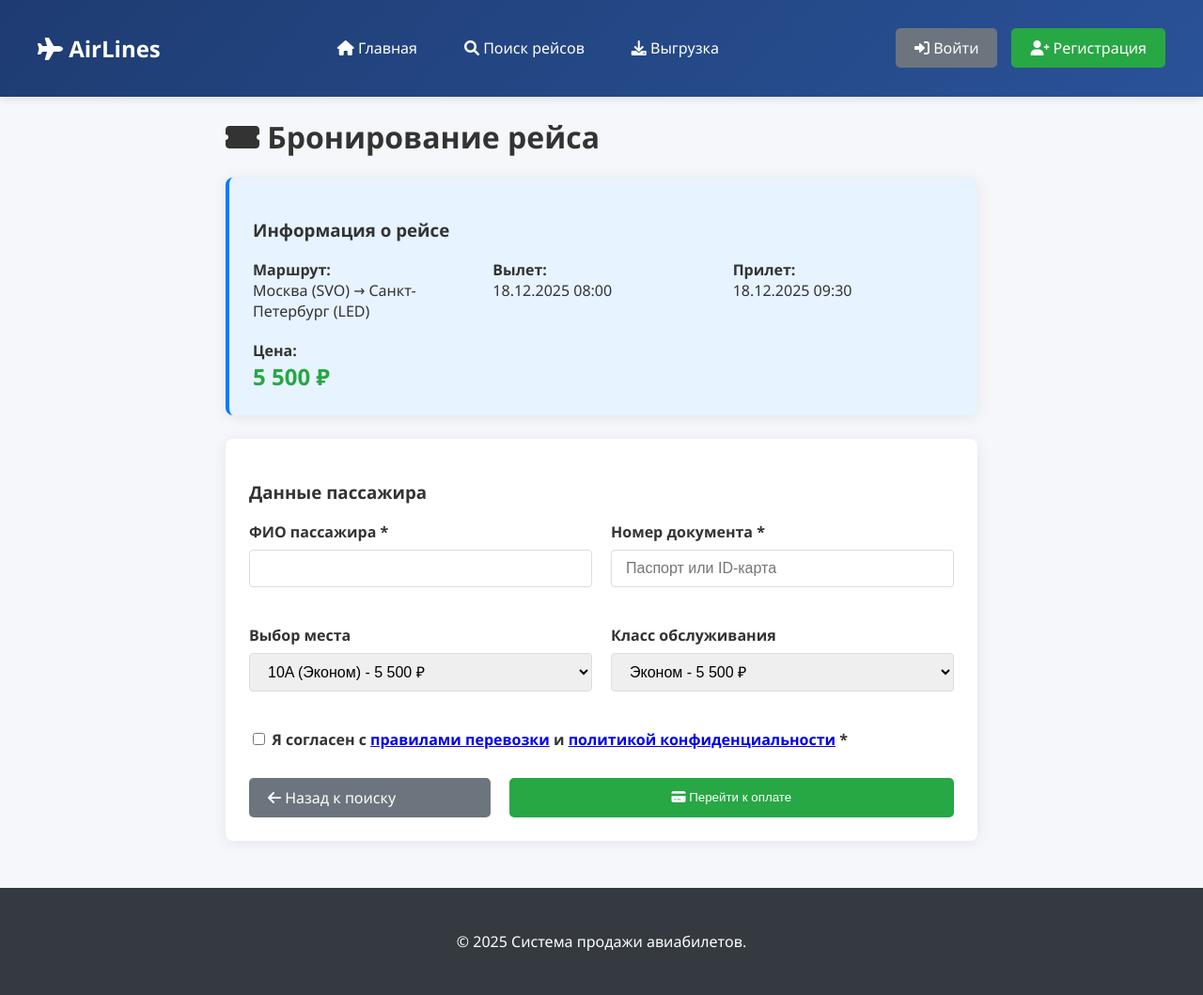
After one commit to McLaren95/airline-tickets-system, a Django app: template templates/book_flight.html in a window 1280 px wide. The commit adds this page. Shown: the whole page at 94% size. Run offline with Django 3.2, Linux system fonts and the light colour scheme; the template is opened without the code that fills it, so the values that code supplies are empty.

Commit message:
Небольшая доработка фронтенда

```diff
--- a/templates/base.html
+++ b/templates/base.html
@@ -12,7 +12,7 @@
     <nav class="navbar">
         <div class="container">
             <div class="logo">
-                <h2><i class="fas fa-plane"></i> SkyTickets</h2>
+                <h2><i class="fas fa-plane"></i> AirLines</h2>
             </div>
 
             <div class="nav-links">
@@ -63,8 +63,7 @@
 
     <footer class="footer">
         <div class="container">
-            <p>© 2025 Система продажи авиабилетов. Курсовой проект.</p>
-            <p>Разработано на Django + PostgreSQL</p>
+            <p>© 2025 Система продажи авиабилетов.</p>
         </div>
     </footer>
 
--- /dev/null
+++ b/templates/book_flight.html
@@ -0,0 +1,128 @@
+{% extends 'base.html' %}
+{% load static %}
+
+{% block title %}Бронирование рейса - AirLines{% endblock %}
+
+{% block content %}
+<div class="booking-container">
+    <h1><i class="fas fa-ticket-alt"></i> Бронирование рейса</h1>
+
+    <div class="card" style="background: #e7f3ff; border-left: 4px solid #007bff;">
+        <h3>Информация о рейсе</h3>
+        <div style="display: grid; grid-template-columns: repeat(auto-fit, minmax(200px, 1fr)); gap: 20px; margin-top: 15px;">
+            <div>
+                <strong>Маршрут:</strong><br>
+                Москва (SVO) → Санкт-Петербург (LED)
+            </div>
+            <div>
+                <strong>Вылет:</strong><br>
+                18.12.2025 08:00
+            </div>
+            <div>
+                <strong>Прилет:</strong><br>
+                18.12.2025 09:30
+            </div>
+            <div>
+                <strong>Цена:</strong><br>
+                <span style="font-size: 1.5rem; color: #28a745; font-weight: bold;">5 500 ₽</span>
+            </div>
+        </div>
+    </div>
+
+    <div class="card">
+        <h3>Данные пассажира</h3>
+        <form method="post">
+            {% csrf_token %}
+
+            <div class="form-row">
+                <div class="form-group">
+                    <label for="passenger_name">ФИО пассажира *</label>
+                    <input type="text" id="passenger_name" name="passenger_name" class="form-control"
+                           value="{{ user.get_full_name|default:'' }}" required>
+                </div>
+
+                <div class="form-group">
+                    <label for="passenger_id">Номер документа *</label>
+                    <input type="text" id="passenger_id" name="passenger_id" class="form-control"
+                           placeholder="Паспорт или ID-карта" required>
+                </div>
+            </div>
+
+            <div class="form-row">
+                <div class="form-group">
+                    <label for="seat">Выбор места</label>
+                    <select id="seat" name="seat" class="form-control">
+                        <option value="10A">10A (Эконом) - 5 500 ₽</option>
+                        <option value="10B">10B (Эконом) - 5 500 ₽</option>
+                        <option value="1A">1A (Бизнес) - 15 000 ₽</option>
+                        <option value="1B">1B (Бизнес) - 15 000 ₽</option>
+                    </select>
+                </div>
+
+                <div class="form-group">
+                    <label for="fare_conditions">Класс обслуживания</label>
+                    <select id="fare_conditions" name="fare_conditions" class="form-control">
+                        <option value="Economy">Эконом - 5 500 ₽</option>
+                        <option value="Comfort">Комфорт - 8 500 ₽</option>
+                        <option value="Business">Бизнес - 15 000 ₽</option>
+                    </select>
+                </div>
+            </div>
+
+            <div class="form-group">
+                <label>
+                    <input type="checkbox" name="terms" required>
+                    Я согласен с <a href="#">правилами перевозки</a> и
+                    <a href="#">политикой конфиденциальности</a> *
+                </label>
+            </div>
+
+            <div style="display: flex; gap: 20px; margin-top: 30px;">
+                <a href="{% url 'flight_search' %}" class="btn btn-secondary" style="flex: 1;">
+                    <i class="fas fa-arrow-left"></i> Назад к поиску
+                </a>
+                <button type="submit" class="btn" style="flex: 2;">
+                    <i class="fas fa-credit-card"></i> Перейти к оплате
+                </button>
+            </div>
+        </form>
+    </div>
+</div>
+{% endblock %}
+
+{% block scripts %}
+<style>
+.booking-container {
+    max-width: 800px;
+    margin: 0 auto;
+}
+
+.form-row {
+    display: flex;
+    gap: 20px;
+    margin-bottom: 20px;
+}
+
+.form-row .form-group {
+    flex: 1;
+}
+
+@media (max-width: 768px) {
+    .form-row {
+        flex-direction: column;
+        gap: 15px;
+    }
+}
+</style>
+
+<script>
+document.getElementById('fare_conditions').addEventListener('change', function() {
+    const prices = {
+        'Economy': '5 500 ₽',
+        'Comfort': '8 500 ₽',
+        'Business': '15 000 ₽'
+    };
+    document.querySelector('.price').textContent = prices[this.value];
+});
+</script>
+{% endblock %}
```
Also changed, not shown: airline_app/models.py (+7 -7 lines), templates/home.html (+1 -33 lines), templates/profile.html (+69 -19 lines), templates/register.html (+44 -16 lines), airline_app/migrations/0012_alter_flight_status.py (added).
